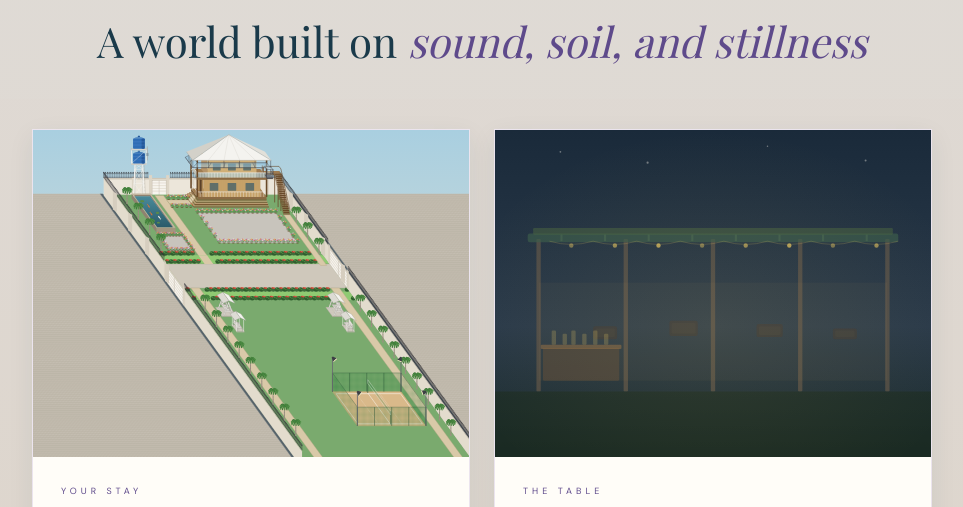
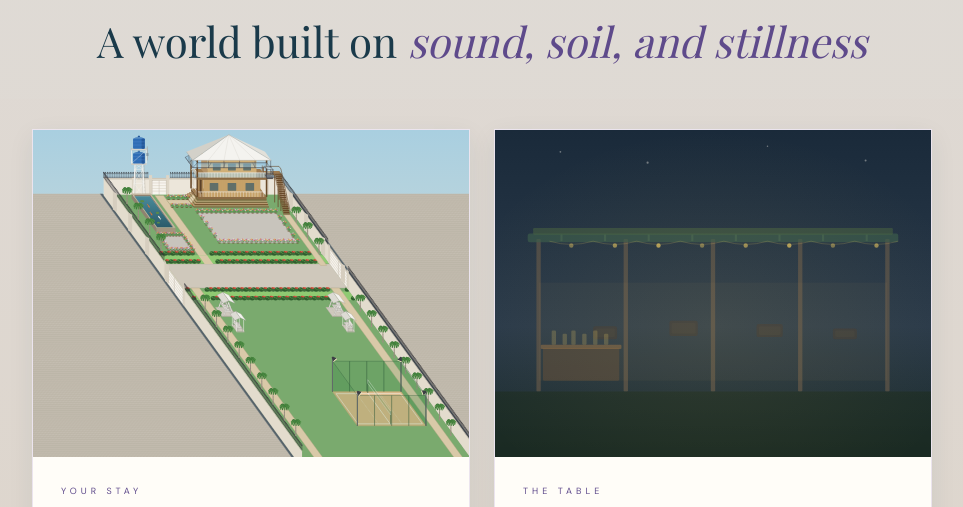
Before and after one commit to SeniorTechLead/neelpaakhi, a React (Vite) app: page / in a window 1280 px wide. Shown: the part 900-1407 px from the top of the page, without its empty margins (158-1121 px from the left). Built offline with nearby package versions, Linux system fonts and the light colour scheme; a web font is replaced by a local one.

Commit message:
Taller green nylon ball-stop nets around the volleyball court

```diff
--- a/src/shared/svgs.jsx
+++ b/src/shared/svgs.jsx
@@ -72,8 +72,9 @@ export function ChangGharSVG() {
           <path d="M0,0 H8 M0,2.5 H8 M2,0 V2.5 M6,2.5 V5" stroke="#aaa395" strokeWidth="0.45"/>
         </pattern>
         <pattern id="cg-mesh" width="3" height="3" patternUnits="userSpaceOnUse">
-          <rect width="3" height="3" fill="rgba(40,120,60,0.14)"/>
-          <path d="M0,0 H3 M0,0 V3" stroke="rgba(30,110,50,0.6)" strokeWidth="0.35"/>
+          {/* Fine green nylon netting: soft diamond mesh, mostly see-through */}
+          <rect width="3" height="3" fill="rgba(40,130,60,0.05)"/>
+          <path d="M0,0 L3,3 M3,0 L0,3" stroke="rgba(30,120,55,0.5)" strokeWidth="0.3"/>
         </pattern>
         <linearGradient id="cg-water" x1="0" y1="0" x2="0" y2="1">
           <stop offset="0%" stopColor="#4a8a9a"/>
@@ -485,7 +486,7 @@ export function ChangGharSVG() {
               const NE = [xE(yN), yN], NW = [xW(yN), yN], SE = [xE(yS2), yS2], SW = [xW(yS2), yS2];
               const up = ([x, y], z) => [x, y - z];
               const lerp = (p, q, t) => [p[0] + (q[0] - p[0]) * t, p[1] + (q[1] - p[1]) * t];
-              const Hn = 48, Hv = 34, pole = "#2f5a3a";
+              const Hn = 78, Hv = 34, pole = "#2f5a3a";   // ball-stop nets about 18 ft, just under the 20 ft lights
               const mesh = (p, q, k) => (
                 <g key={k}>
                   <polygon points={pts(p, q, up(q, Hn), up(p, Hn))} fill="url(#cg-mesh)"/>
```
